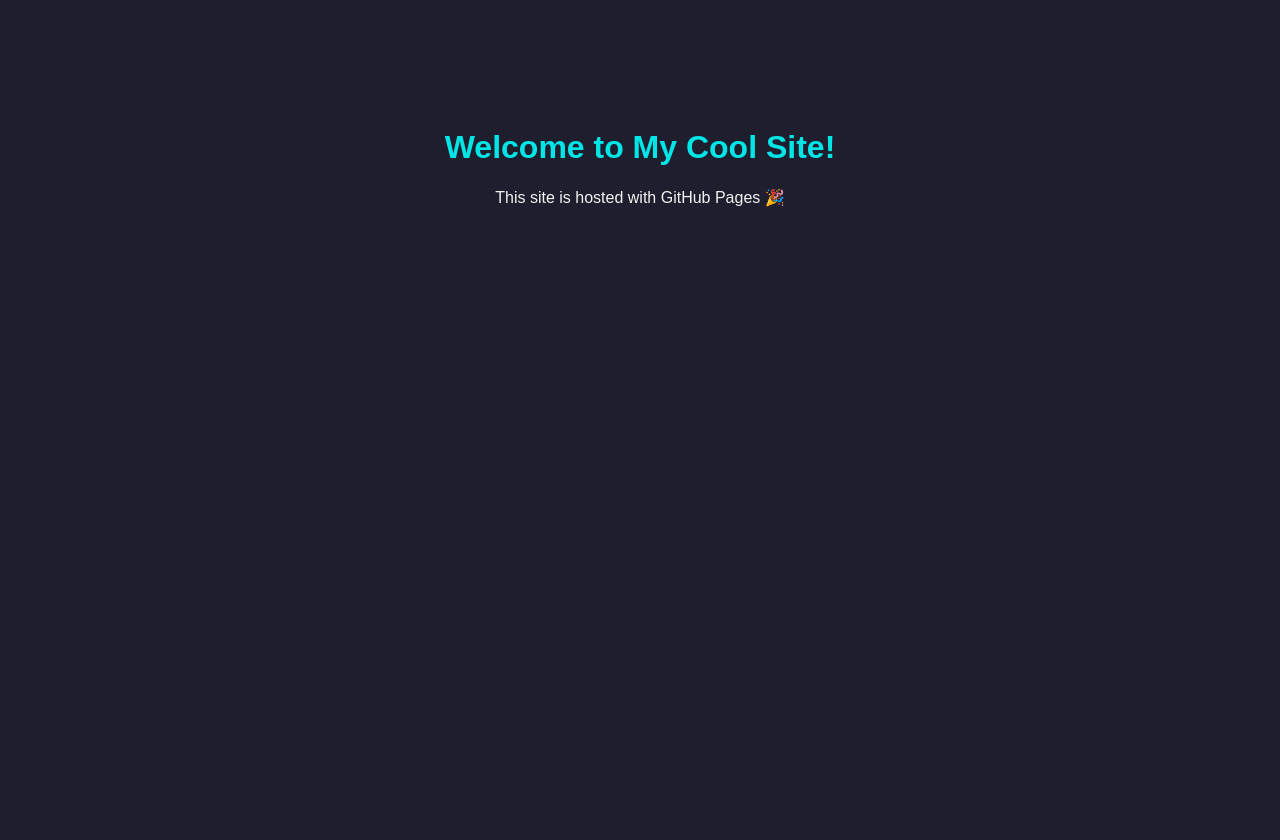
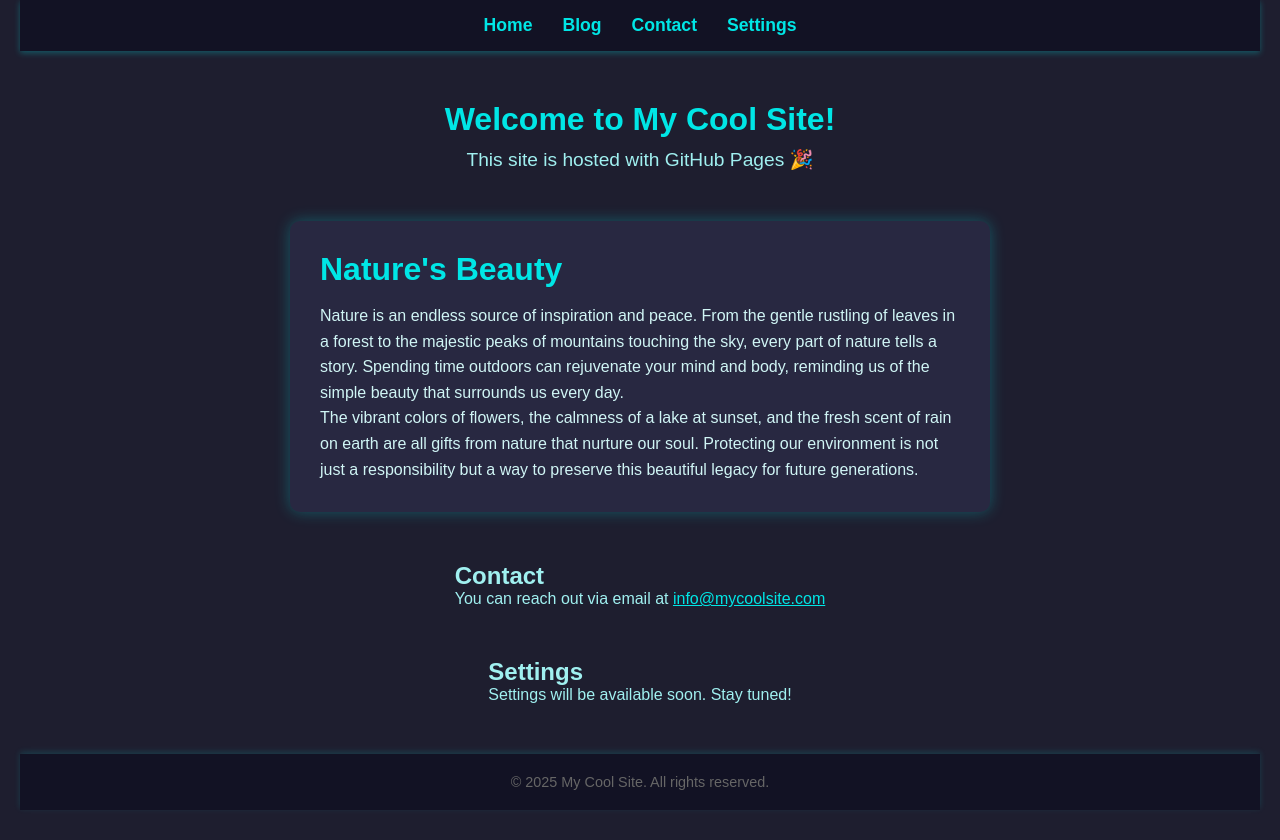
Before and after one commit to Saad-Ismailwala/index.html, a plain HTML site: page index.html in a window 1280 px wide. Before the commit the page ends 800 px from the top, so only its background shows below. Drawn offline with Linux system fonts and the light colour scheme.

Commit message:
Update index.html

```diff
--- a/index.html
+++ b/index.html
@@ -2,23 +2,131 @@
 <html lang="en">
 <head>
   <meta charset="UTF-8" />
-    <meta name="viewport" content="width=device-width, initial-scale=1.0" />
+  <meta name="viewport" content="width=device-width, initial-scale=1" />
   <title>My Cool Site</title>
   <style>
+    /* Reset some default */
+    * {
+      box-sizing: border-box;
+      margin: 0;
+      padding: 0;
+    }
+
     body {
       font-family: Arial, sans-serif;
       background: #1e1e2f;
       color: #f2f2f2;
       text-align: center;
-        padding: 100px;
+      padding: 0 20px 60px;
+      min-height: 100vh;
+      display: flex;
+      flex-direction: column;
     }
+
+    /* Navigation bar */
+    nav {
+      background: #121224;
+      padding: 15px 20px;
+      display: flex;
+      justify-content: center;
+      gap: 30px;
+      box-shadow: 0 2px 6px rgba(0, 230, 230, 0.3);
+      margin-bottom: 50px;
+      position: sticky;
+      top: 0;
+      z-index: 10;
+    }
+    nav a {
+      color: #00e6e6;
+      text-decoration: none;
+      font-weight: bold;
+      font-size: 1.1rem;
+      transition: color 0.3s ease;
+    }
+    nav a:hover {
+      color: #66ffff;
+    }
+
     h1 {
       color: #00e6e6;
+      margin-bottom: 10px;
+    }
+
+    p.intro {
+      font-size: 1.2rem;
+      margin-bottom: 50px;
+      color: #a0f0f0;
+    }
+
+    /* Blog section */
+    section.blog {
+      max-width: 700px;
+      margin: 0 auto 50px;
+      text-align: left;
+      background: #282841;
+      padding: 30px;
+      border-radius: 10px;
+      box-shadow: 0 0 15px rgba(0, 230, 230, 0.3);
+    }
+
+    section.blog h2 {
+      color: #00e6e6;
+      margin-bottom: 15px;
+      font-size: 2rem;
+    }
+
+    section.blog p {
+      font-size: 1rem;
+      line-height: 1.6;
+      color: #d0f5f5;
+    }
+
+    /* Footer */
+    footer {
+      margin-top: auto;
+      padding: 20px 0;
+      background: #121224;
+      color: #666;
+      font-size: 0.9rem;
+      box-shadow: 0 -2px 6px rgba(0, 230, 230, 0.15);
     }
   </style>
 </head>
 <body>
+  <nav>
+    <a href="#home" aria-label="Home">Home</a>
+    <a href="#blog" aria-label="Blog">Blog</a>
+    <a href="#contact" aria-label="Contact">Contact</a>
+    <a href="#settings" aria-label="Settings">Settings</a>
+  </nav>
+
+  <header id="home">
     <h1>Welcome to My Cool Site!</h1>
-    <p>This site is hosted with GitHub Pages 🎉</p>
+    <p class="intro">This site is hosted with GitHub Pages 🎉</p>
+  </header>
+
+  <section class="blog" id="blog">
+    <h2>Nature's Beauty</h2>
+    <p>
+      Nature is an endless source of inspiration and peace. From the gentle rustling of leaves in a forest to the majestic peaks of mountains touching the sky, every part of nature tells a story. Spending time outdoors can rejuvenate your mind and body, reminding us of the simple beauty that surrounds us every day.
+    </p>
+    <p>
+      The vibrant colors of flowers, the calmness of a lake at sunset, and the fresh scent of rain on earth are all gifts from nature that nurture our soul. Protecting our environment is not just a responsibility but a way to preserve this beautiful legacy for future generations.
+    </p>
+  </section>
+
+  <section id="contact" style="max-width:700px; margin:0 auto 50px; color:#a0f0f0; text-align:left;">
+    <h2>Contact</h2>
+    <p>You can reach out via email at <a href="mailto:info@mycoolsite.com" style="color:#00e6e6;">info@mycoolsite.com</a></p>
+  </section>
+
+  <section id="settings" style="max-width:700px; margin:0 auto 50px; color:#a0f0f0; text-align:left;">
+    <h2>Settings</h2>
+    <p>Settings will be available soon. Stay tuned!</p>
+  </section>
+
+  <footer>
+    &copy; 2025 My Cool Site. All rights reserved.
+  </footer>
 </body>
 </html>
```
Lines whose indentation alone changed are shown as unchanged.
